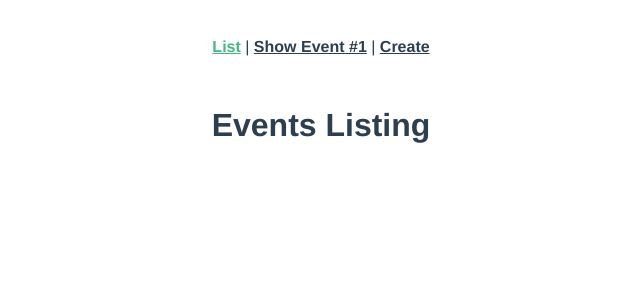
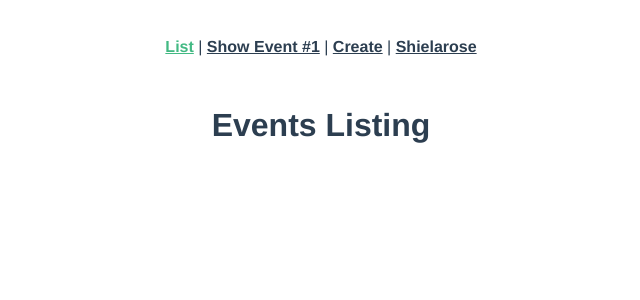
Before and after one commit to ShielaroseGandhi/real-world-vue, a Vue app: page /#/ in a window 1280 px wide. Shown: the top 300 px of the page, without its empty margins (319-959 px from the left). Built offline with nearby package versions, Linux system fonts and the light colour scheme.

Commit message:
added user component and a dynamic route

```diff
--- a/src/App.vue
+++ b/src/App.vue
@@ -3,7 +3,10 @@
     <div id="nav">
       <router-link :to="{ name: 'event-list' }">List</router-link> |
       <router-link :to="{ name: 'event-show' }">Show Event #1</router-link> |
-      <router-link :to="{ name: 'event-create' }">Create</router-link>
+      <router-link :to="{ name: 'event-create' }">Create</router-link> |
+      <router-link :to="{ name: 'user', params: { username: 'Shielarose' } }"
+        >Shielarose</router-link
+      >
     </div>
     <router-view />
   </div>
--- a/src/router/index.js
+++ b/src/router/index.js
@@ -3,6 +3,7 @@
 import EventCreate from '../views/EventCreate.vue'
 import EventList from '../views/EventList.vue'
 import EventShow from '../views/EventShow.vue'
+import User from '../views/User.vue'
 
 Vue.use(VueRouter)
 
@@ -21,6 +22,12 @@
     path: '/event/create',
     name: 'event-create',
     component: EventCreate
+  },
+  {
+    path: '/user/:username',
+    name: 'user',
+    component: User,
+    props: true // sends our route parameters into our component as props
   }
 ]
 
--- /dev/null
+++ b/src/views/User.vue
@@ -0,0 +1,9 @@
+<template>
+  <h1>This is {{ $route.params.username }}'s page</h1>
+</template>
+
+<script>
+export default {
+  props: ['username']
+}
+</script>
```
